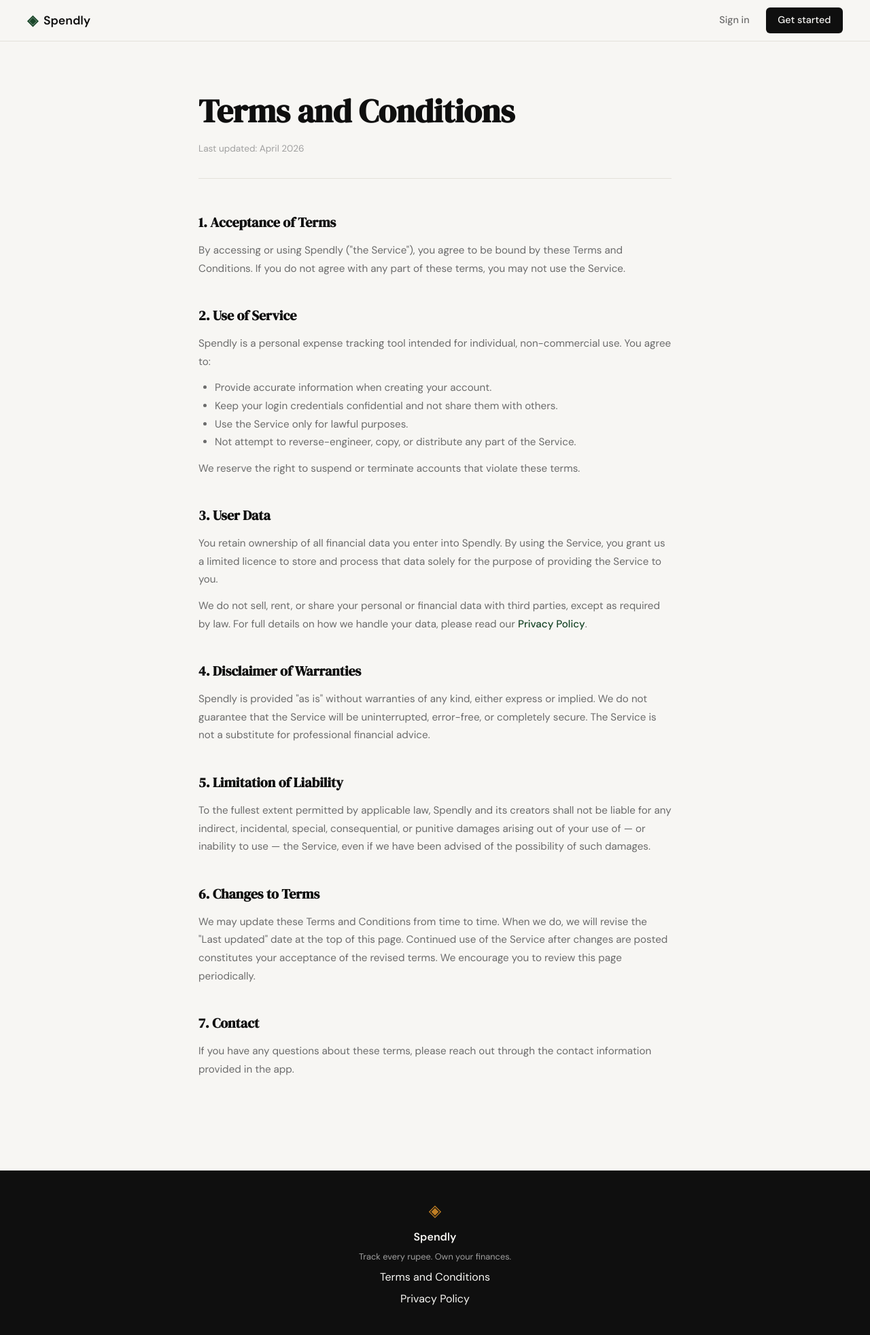
After one commit to nick19dsh/spendly, a Flask app: page /terms in a window 1280 px wide. The commit adds this page. Shown: the whole page at 68% size. Run offline with Flask 3, Linux system fonts and the light colour scheme.

Commit message:
landing: add terms and conditions page and route

```diff
--- a/app.py
+++ b/app.py
@@ -20,6 +20,11 @@ def register():
 @app.route("/login")
 def login():
     return render_template("login.html")
+
+
+@app.route("/terms")
+def terms():
+    return render_template("terms.html")
 
 
 # ------------------------------------------------------------------ #
--- a/static/css/style.css
+++ b/static/css/style.css
@@ -508,6 +508,70 @@ a { color: inherit; text-decoration: none; }
 }
 
 /* ------------------------------------------------------------------ */
+/* Legal pages (Terms, Privacy)                                        */
+/* ------------------------------------------------------------------ */
+
+.legal-page {
+    padding: 4rem 2rem 6rem;
+    max-width: 760px;
+    margin: 0 auto;
+}
+
+.legal-title {
+    font-family: var(--font-display);
+    font-size: clamp(2rem, 4vw, 3rem);
+    color: var(--ink);
+    margin-bottom: 0.4rem;
+}
+
+.legal-updated {
+    font-size: 0.85rem;
+    color: var(--ink-faint);
+    margin-bottom: 3rem;
+    padding-bottom: 2rem;
+    border-bottom: 1px solid var(--border);
+}
+
+.legal-section {
+    margin-bottom: 2.5rem;
+}
+
+.legal-section h2 {
+    font-family: var(--font-display);
+    font-size: 1.25rem;
+    color: var(--ink);
+    margin-bottom: 0.75rem;
+}
+
+.legal-section p {
+    font-size: 0.95rem;
+    color: var(--ink-muted);
+    line-height: 1.75;
+    margin-bottom: 0.75rem;
+}
+
+.legal-section ul {
+    list-style: disc;
+    padding-left: 1.5rem;
+    margin-bottom: 0.75rem;
+}
+
+.legal-section ul li {
+    font-size: 0.95rem;
+    color: var(--ink-muted);
+    line-height: 1.75;
+}
+
+.legal-section a {
+    color: var(--accent);
+    font-weight: 500;
+}
+
+.legal-section a:hover {
+    text-decoration: underline;
+}
+
+/* ------------------------------------------------------------------ */
 /* Responsive                                                          */
 /* ------------------------------------------------------------------ */
 
--- a/templates/base.html
+++ b/templates/base.html
@@ -34,7 +34,7 @@
             <span class="brand-icon">◈</span>
             <span class="footer-name">Spendly</span>
             <p class="footer-copy">Track every rupee. Own your finances.</p>
-            <a href="#">Terms and Conditions</a>
+            <a href="{{ url_for('terms') }}">Terms and Conditions</a>
             <a href="#">Privacy Policy</a>
         </div>
     </footer>
--- /dev/null
+++ b/templates/terms.html
@@ -0,0 +1,57 @@
+{% extends "base.html" %}
+
+{% block title %}Terms and Conditions — Spendly{% endblock %}
+
+{% block content %}
+
+<section class="legal-page">
+    <div class="legal-inner">
+        <h1 class="legal-title">Terms and Conditions</h1>
+        <p class="legal-updated">Last updated: April 2026</p>
+
+        <div class="legal-section">
+            <h2>1. Acceptance of Terms</h2>
+            <p>By accessing or using Spendly ("the Service"), you agree to be bound by these Terms and Conditions. If you do not agree with any part of these terms, you may not use the Service.</p>
+        </div>
+
+        <div class="legal-section">
+            <h2>2. Use of Service</h2>
+            <p>Spendly is a personal expense tracking tool intended for individual, non-commercial use. You agree to:</p>
+            <ul>
+                <li>Provide accurate information when creating your account.</li>
+                <li>Keep your login credentials confidential and not share them with others.</li>
+                <li>Use the Service only for lawful purposes.</li>
+                <li>Not attempt to reverse-engineer, copy, or distribute any part of the Service.</li>
+            </ul>
+            <p>We reserve the right to suspend or terminate accounts that violate these terms.</p>
+        </div>
+
+        <div class="legal-section">
+            <h2>3. User Data</h2>
+            <p>You retain ownership of all financial data you enter into Spendly. By using the Service, you grant us a limited licence to store and process that data solely for the purpose of providing the Service to you.</p>
+            <p>We do not sell, rent, or share your personal or financial data with third parties, except as required by law. For full details on how we handle your data, please read our <a href="#">Privacy Policy</a>.</p>
+        </div>
+
+        <div class="legal-section">
+            <h2>4. Disclaimer of Warranties</h2>
+            <p>Spendly is provided "as is" without warranties of any kind, either express or implied. We do not guarantee that the Service will be uninterrupted, error-free, or completely secure. The Service is not a substitute for professional financial advice.</p>
+        </div>
+
+        <div class="legal-section">
+            <h2>5. Limitation of Liability</h2>
+            <p>To the fullest extent permitted by applicable law, Spendly and its creators shall not be liable for any indirect, incidental, special, consequential, or punitive damages arising out of your use of — or inability to use — the Service, even if we have been advised of the possibility of such damages.</p>
+        </div>
+
+        <div class="legal-section">
+            <h2>6. Changes to Terms</h2>
+            <p>We may update these Terms and Conditions from time to time. When we do, we will revise the "Last updated" date at the top of this page. Continued use of the Service after changes are posted constitutes your acceptance of the revised terms. We encourage you to review this page periodically.</p>
+        </div>
+
+        <div class="legal-section">
+            <h2>7. Contact</h2>
+            <p>If you have any questions about these terms, please reach out through the contact information provided in the app.</p>
+        </div>
+    </div>
+</section>
+
+{% endblock %}
```
